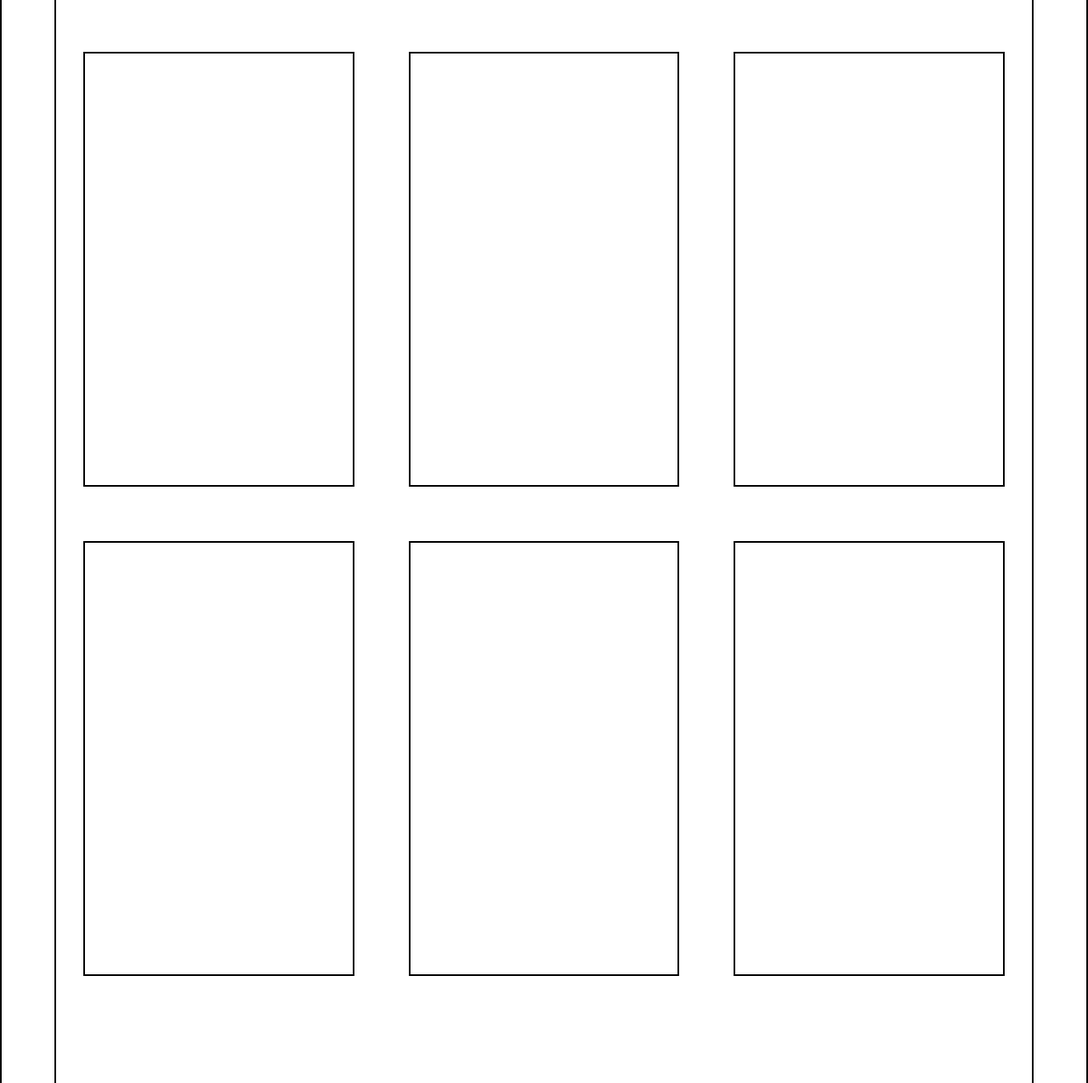
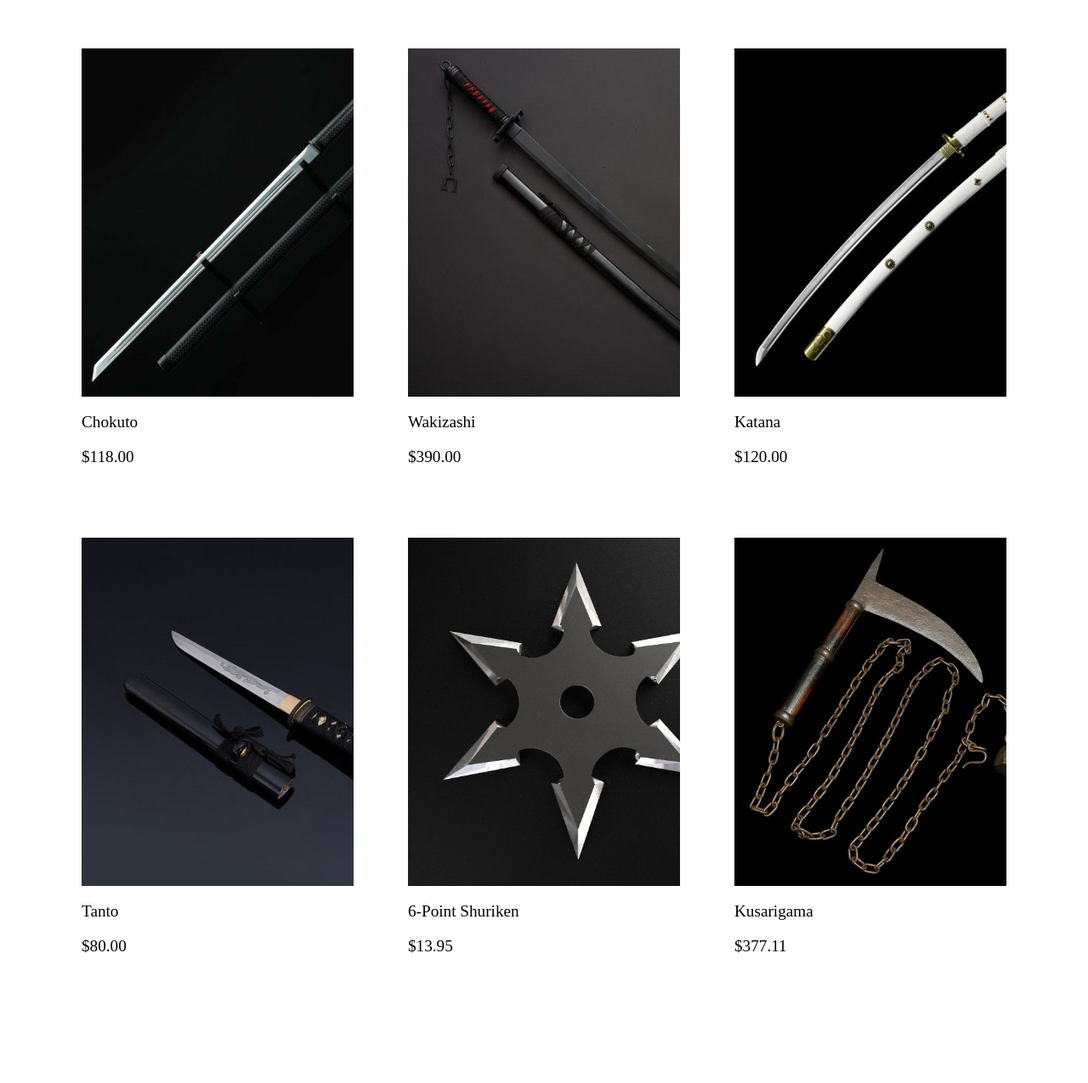
Before and after one commit to totembeing/TheDailyCellar, a plain HTML site: page Store2.html in a window 1280 px wide. Shown: the part 295-1570 px from the top of the page at 85% size. Drawn offline with nearby package versions, Linux system fonts and the light colour scheme.

Commit message:
Completed the store webpage and changed the name from The Daily Cellar to Edo Era Edge.

```diff
--- a/Store2.css
+++ b/Store2.css
@@ -81,7 +81,6 @@ ion-icon{
 
 .mainContent{
     height: 195%;
-    border: 2px solid black;
     display: flex;
     justify-content: space-around;
 }
@@ -89,20 +88,23 @@ ion-icon{
 .mainContentComp{
     height: 100%;
     width: 90%;
-    border: 2px solid black;
     display: grid;
     grid-template-columns: 1fr 1fr 1fr;
     grid-template-rows: 12rem 36rem 36rem;
 }
 
 .comp{
-    border: 2px solid black;
     margin: 2rem;
+    display: flex;
+    flex-direction: column;
+    border-radius: 10px;
 }
 
 .text{
     grid-column: span 3;
     display: flex;
+    justify-content: center;
+    font-size: 3rem;
     align-items: center;
 }
 
@@ -129,3 +131,45 @@ ion-icon{
 .footerComp > .credits > span{
     border-bottom: 1.5px solid black;
 }
+
+.image{
+    flex: 4;
+}
+
+.price{
+    flex: 1;
+}
+
+.chokuto{
+    background: url(images/chokuto.jpg);
+    background-size: cover;
+}
+
+.wakizashi{
+    background: url(images/Wakizashi.jpg);
+    background-size: cover;
+}
+
+.katana{
+    background: url(images/katana.jpg);
+    background-size: cover;
+}
+
+.tanto{
+    background: url(images/tanto.jpg);
+    background-size: cover;
+}
+
+.shuriken{
+    background: url(images/shuriken.jpg);
+    background-size: cover;
+}
+
+.kusariGama{
+    background: url(images/kusariGama.jpg);
+    background-size: cover;
+}
+
+.price > p{
+    font-size: 1.2rem;
+}
--- a/Store2.html
+++ b/Store2.html
@@ -16,7 +16,7 @@
         <div class="headingComp"> <!--Main component of the heading div-->
             <div class="titleAndLinks">
                 <div class="title">
-                    <p>The Daily Cellar</p>
+                    <p>Edo Era Edge</p>
                 </div>
                 <div class="links">
                     <nav class="linksNav">
@@ -38,13 +38,51 @@
     </div>
     <div class="mainContent">
         <div class="mainContentComp">
-            <div class="comp text"></div>
-            <div class="comp utensil"></div>
-            <div class="comp utensil"></div>
-            <div class="comp utensil"></div>
-            <div class="comp utensil"></div>
-            <div class="comp utensil"></div>
-            <div class="comp utensil"></div>
+            <div class="comp text">
+                Store 2
+            </div>
+            <div class="comp weapon">
+                <div class="image chokuto"></div>
+                <div class="price">
+                    <p>Chokuto</p>
+                    <p>$118.00</p>
+                </div>
+            </div>
+            <div class="comp weapon">
+                <div class="image wakizashi"></div>
+                <div class="price">
+                    <p>Wakizashi</p>
+                    <p>$390.00</p>
+                </div>
+            </div>
+            <div class="comp weapon">
+                <div class="image katana"></div>
+                <div class="price">
+                    <p>Katana</p>
+                    <p>$120.00</p>
+                </div>
+            </div>
+            <div class="comp weapon">
+                <div class="image tanto"></div>
+                <div class="price">
+                    <p>Tanto</p>
+                    <p>$80.00</p>
+                </div>
+            </div>
+            <div class="comp weapon">
+                <div class="image shuriken"></div>
+                <div class="price">
+                    <p>6-Point Shuriken</p>
+                    <p>$13.95</p>
+                </div>
+            </div>
+            <div class="comp weapon">
+                <div class="image kusariGama"></div>
+                <div class="price">
+                    <p>Kusarigama</p>
+                    <p>$377.11</p>
+                </div>
+            </div>
         </div>
     </div>
     <div class="footer">
--- a/style.css
+++ b/style.css
@@ -99,7 +99,7 @@ ion-icon{
 
 .image{
     flex: 1;
-    background: url(images/photo-1584098731526-e3924fad98db.jpeg);
+    background: url(images/japanesee-hut.jpg);
     background-size: cover;
 }
 
```
Also changed, not shown: index.html (+1 -1 lines), images/Wakizashi.jpg (added), images/agriculture-barn-cabin-chapel.jpg (deleted), images/chokuto.jpg (added), images/japanesee-hut.jpg (added), images/katana.jpg (added), images/kusariGama.jpg (added), images/photo-1584098731526-e3924fad98db.jpeg (deleted), images/shuriken.jpg (added), images/tanto.jpg (added), images/united-states-independence-farm-farmhouse.jpg (deleted).
